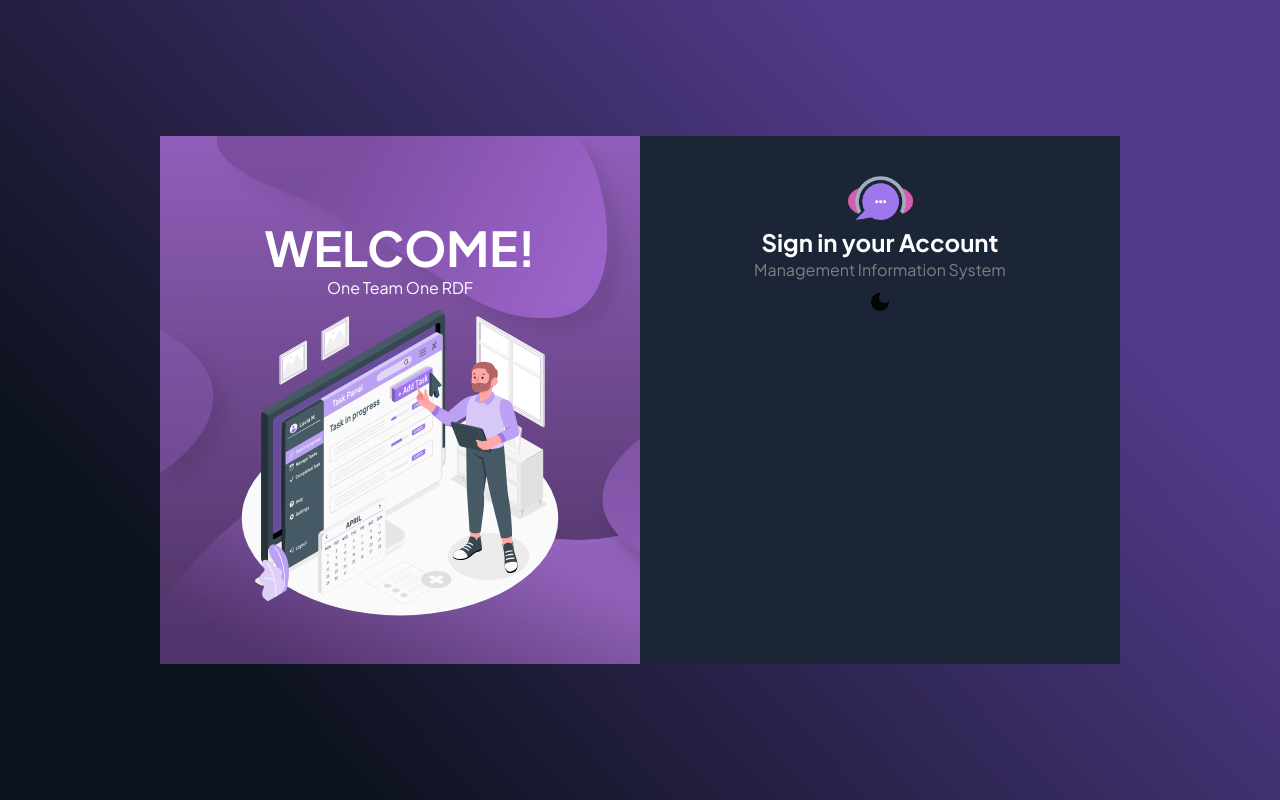
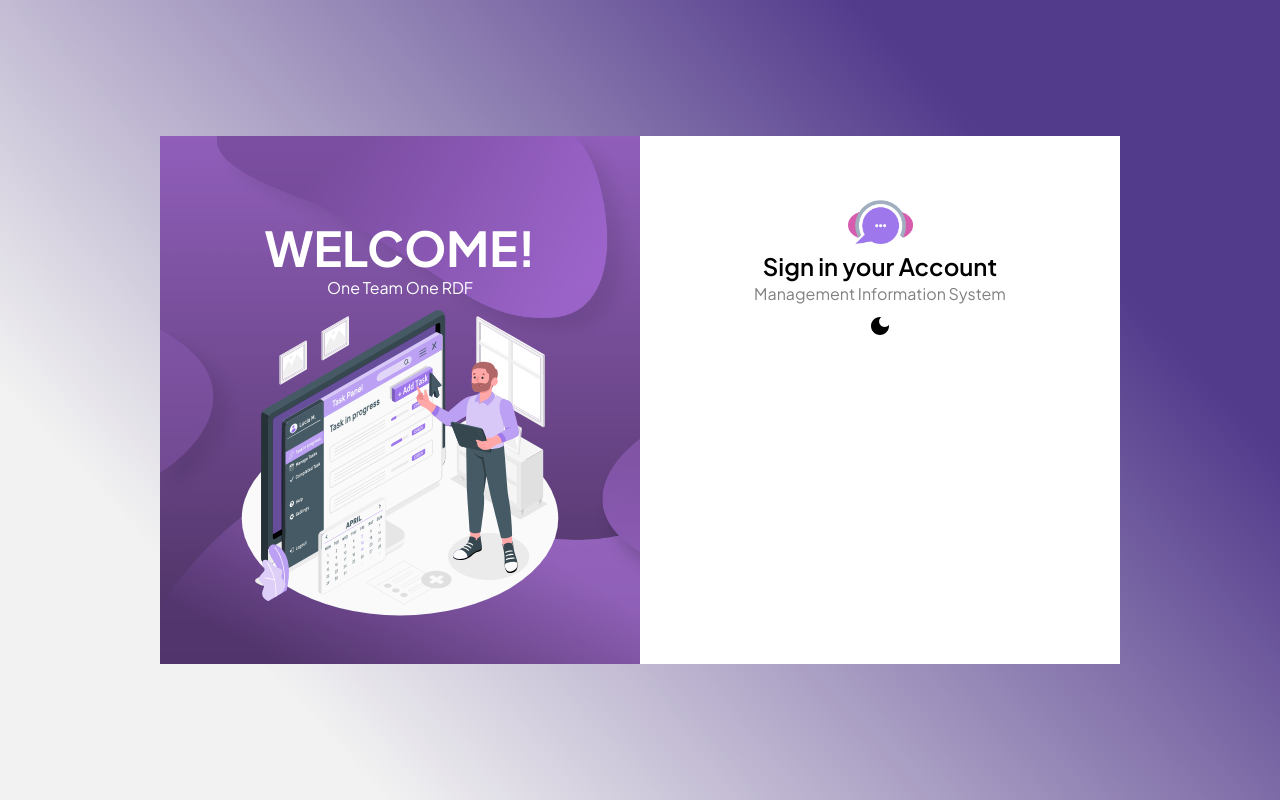
Before and after one commit to Ichibannnn/MIS-HelpdeskV2, a React (Vite) app: page / in a window 1280 px wide. Built offline with nearby package versions, Linux system fonts and the light colour scheme; no server answers.

Commit message:
Testing Light/Dark mode

```diff
--- a/src/context/ThemeContext.jsx
+++ b/src/context/ThemeContext.jsx
@@ -11,7 +11,9 @@ export const ThemeModeProvider = ({ children }) => {
     const savedMode = localStorage.getItem("themeMode");
     if (savedMode) return savedMode;
 
-    return window.matchMedia("(prefers-color-scheme: dark)").matches ? "dark" : "light";
+    return window.matchMedia("(prefers-color-scheme: dark)").matches
+      ? "dark"
+      : "light";
   };
 
   const [mode, setMode] = useState(getInitialMode);
@@ -26,6 +28,8 @@ export const ThemeModeProvider = ({ children }) => {
 
   const theme = useMemo(() => getTheme(mode), [mode]);
 
+  console.log("Mode: ", mode);
+
   return (
     <ThemeModeContext.Provider value={{ mode, toggleTheme }}>
       <ThemeProvider theme={theme}>
--- a/src/pages/login/LoginPage.jsx
+++ b/src/pages/login/LoginPage.jsx
@@ -9,7 +9,10 @@ const LoginPage = () => {
   const { mode, toggleTheme } = useThemeMode();
 
   return (
-    <Stack direction="row" className={mode === "light" ? "login-page-light" : "login-page-dark"}>
+    <Stack
+      direction="row"
+      className={mode === "light" ? "login-page-light" : "login-page-dark"}
+    >
       {/* Left Card */}
       <Stack className="login-paper-left">
         <Typography mt={5} color="white" fontWeight="bold" variant="h3">
@@ -18,19 +21,28 @@ const LoginPage = () => {
         <Typography color="white" fontSize="sm">
           One Team One RDF
         </Typography>
-        <Box component="img" src={helpdeskVector} alt="helpdesk" className="svg-styling" />
+        <Box
+          component="img"
+          src={helpdeskVector}
+          alt="helpdesk"
+          className="svg-styling"
+        />
       </Stack>
 
       {/* Right Card */}
-      <Stack className={mode === "light" ? "login-paper-right-light" : "login-paper-right-dark"}>
-        <Box mt={5}>
+      <Stack
+        className={
+          mode === "light"
+            ? "login-paper-right-light"
+            : "login-paper-right-dark"
+        }
+      >
+        <Box mt={8}>
           <img src={helpDeskLogo} alt="dotek-icon" className="login-icon" />
-          <Typography color="white" fontWeight="bold" variant="h5">
+          <Typography variant="h5" color="text.primary">
             Sign in your Account
           </Typography>
-          <Typography color="gray" fontSize="sm">
-            Management Information System
-          </Typography>
+          <Typography color="gray">Management Information System</Typography>
 
           <IconButton color="inherit" onClick={toggleTheme}>
             {mode === "light" ? <DarkMode /> : <LightMode />}
--- a/src/styles/index.css
+++ b/src/styles/index.css
@@ -4,7 +4,11 @@
   width: 100%;
   height: 100vh;
   background: #533b8c;
-  background: linear-gradient(227deg, rgba(83, 59, 140, 1) 21%, #0e1320 81%);
+  background: linear-gradient(
+    227deg,
+    rgba(83, 59, 140, 1) 21%,
+    rgba(242, 242, 242, 1) 81%
+  );
   justify-content: center;
   align-items: center;
 }
@@ -13,7 +17,7 @@
   width: 100%;
   height: 100vh;
   background: #533b8c;
-  background: linear-gradient(227deg, rgba(83, 59, 140, 1) 21%, rgba(242, 242, 242, 1) 81%);
+  background: linear-gradient(227deg, rgba(83, 59, 140, 1) 21%, #0e1320 81%);
   justify-content: center;
   align-items: center;
 }
@@ -51,7 +55,7 @@
 .login-paper-right-light {
   width: 30rem;
   height: 33rem;
-  background-color: #1c2536;
+  background-color: #fff;
   padding: 4;
   text-align: center;
 }
@@ -59,7 +63,7 @@
 .login-paper-right-dark {
   width: 30rem;
   height: 33rem;
-  background-color: #fff;
+  background-color: #1c2536;
   padding: 4;
   text-align: center;
 }
--- a/src/theme/index.js
+++ b/src/theme/index.js
@@ -1,28 +1,16 @@
 import { createTheme } from "@mui/material/styles";
-import palette from "./palette";
+import palette from "./palette.js";
 import components from "./components.js";
+import typography from "./typography.js";
 
 const getTheme = (mode) =>
   createTheme({
     palette: palette(mode),
+    typography: typography(mode),
     components,
     shape: {
       borderRadius: 10,
     },
-    typography: {
-      fontFamily: "Plus Jakarta Sans",
-      h6: {
-        display: "block",
-        marginBlockStart: "2.33rem",
-        marginBlockEnd: "2.33rem",
-        marginInlineStart: "0px",
-        marginInlineEnd: "0px",
-      },
-
-      h5: {
-        color: mode === "light" ? "#000" : "#fff",
-      },
-    },
   });
 
 export default getTheme;
--- a/src/theme/palette.js
+++ b/src/theme/palette.js
@@ -6,11 +6,17 @@ const palette = (mode) => ({
           default: "#f4f6f8",
           paper: "#ffffff",
         },
+        text: {
+          primary: "#000",
+        },
       }
     : {
         background: {
           default: "#121212",
           paper: "#1e1e1e",
+        },
+        text: {
+          primary: "#fff",
         },
       }),
   primary: {
--- /dev/null
+++ b/src/theme/typography.js
@@ -0,0 +1,17 @@
+const typography = () => ({
+  fontFamily: "Plus Jakarta Sans",
+
+  h6: {
+    display: "block",
+    marginBlockStart: "2.33rem",
+    marginBlockEnd: "2.33rem",
+    marginInlineStart: "0px",
+    marginInlineEnd: "0px",
+  },
+
+  h5: {
+    fontWeight: 600,
+  },
+});
+
+export default typography;
```
